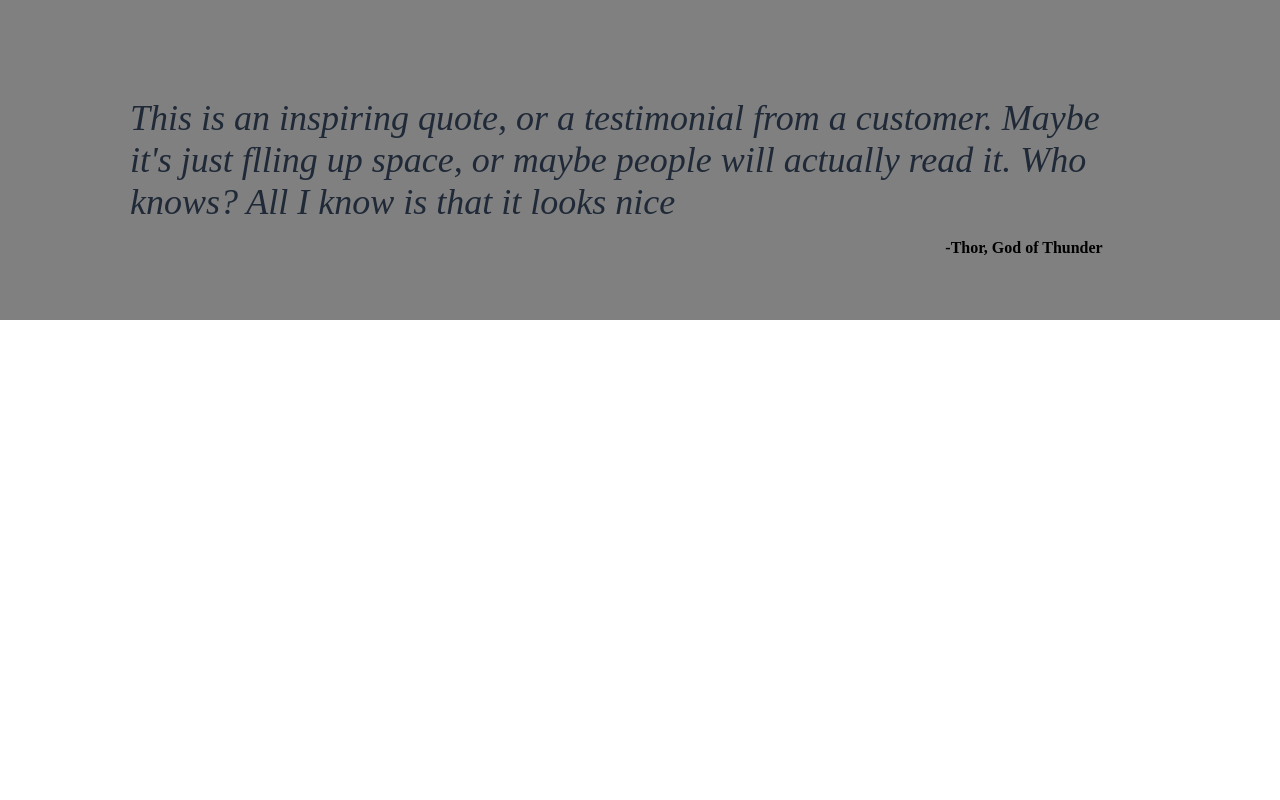
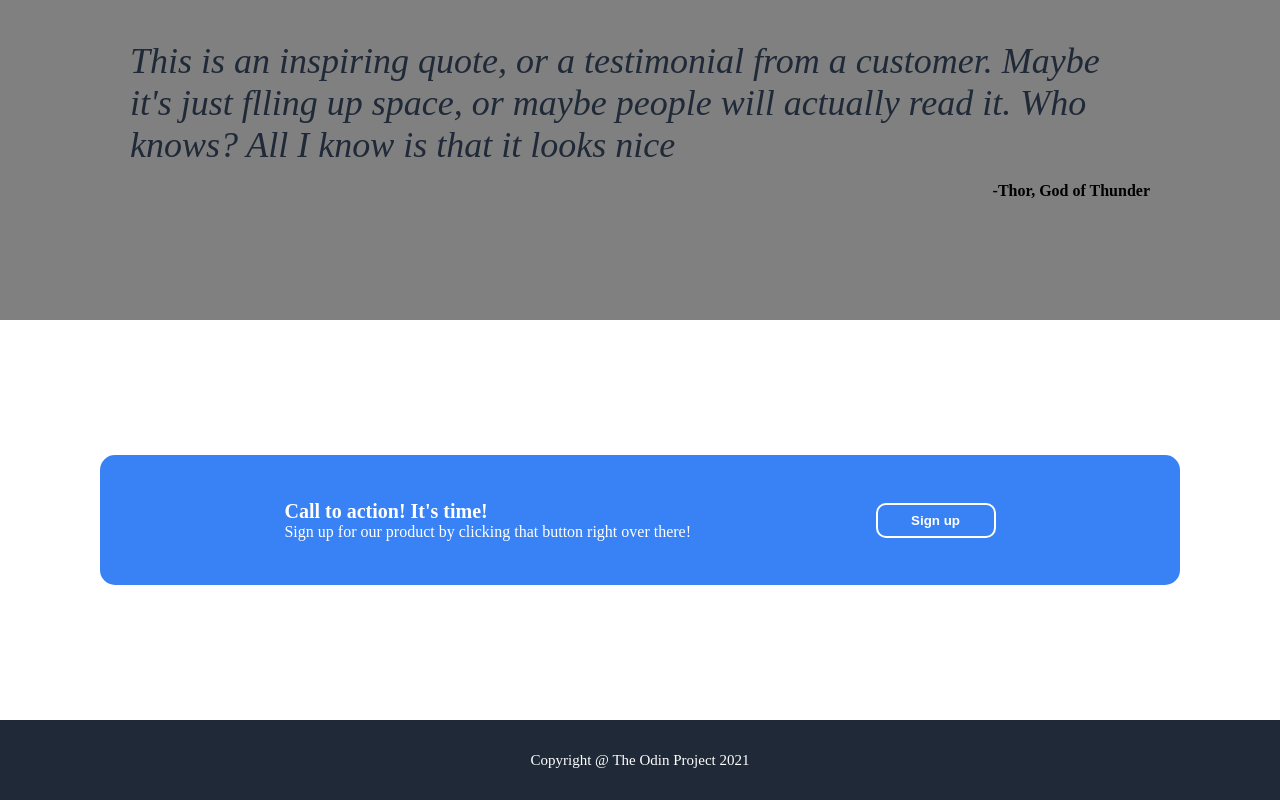
Before and after one commit to CreatorStefann/Landing-Page, a plain HTML site: page index.html in a window 1280 px wide. Shown: the part 1081-1881 px from the top of the page. Before the commit the page ends 1401 px from the top, so only its background shows below. Drawn offline with Linux system fonts and the light colour scheme.

Commit message:
Develop the last two sections of the project

```diff
--- a/index.html
+++ b/index.html
@@ -74,6 +74,16 @@
             is that it looks nice</p>
         <p>-Thor, God of Thunder</p>
     </div>
+    <div class="apatra">
+        <div class="containerpatru">
+            <p><span>Call to action! It's time!</span><br>Sign up for our product by clicking that button right over
+                there!</p>
+            <button>Sign up</button>
+        </div>
+    </div>
+    <div class="footer">
+        <p>Copyright @ The Odin Project 2021</p>
+    </div>
 </body>
 
 </html>
--- a/style.css
+++ b/style.css
@@ -136,7 +136,6 @@ ul a {
     flex-direction: column;
     justify-content: center;
     align-items: center;
-    flex-wrap: wrap;
 }
 
 .atreia p:nth-of-type(1) {
@@ -151,5 +150,53 @@ ul a {
 .atreia p:nth-of-type(2) {
     font-weight: bold;
     color: black;
-    margin-left: 60%;
+    align-self: flex-end;
+    margin-right: 130px;
+    margin-bottom: 130px;
 }
+
+.apatra {
+    height: 400px;
+    display: flex;
+    align-items: center;
+    justify-content: center;
+}
+
+.containerpatru {
+    height: 130px;
+    flex-grow: 1;
+    margin-left: 100px;
+    margin-right: 100px;
+    background-color: #3882F6;
+    border-radius: 15px;
+    display: flex;
+    justify-content: space-evenly;
+    align-items: center;
+    color: white;
+}
+
+span{
+    font-size: 20px;
+    font-weight: bold;
+}
+
+.containerpatru button{
+    color: white;
+    background-color: #3882F6;
+    width: 120px;
+    border-style: none;
+    border: 2px solid white;
+    border-radius: 10px;
+    height: 35px;
+    font-weight: bold;
+}
+
+.footer{
+    height: 80px;
+    color: white;
+    display: flex;
+    justify-content: center;
+    align-items: center;
+    background-color: #1F2937;
+    font-size: 15px;
+}
```
